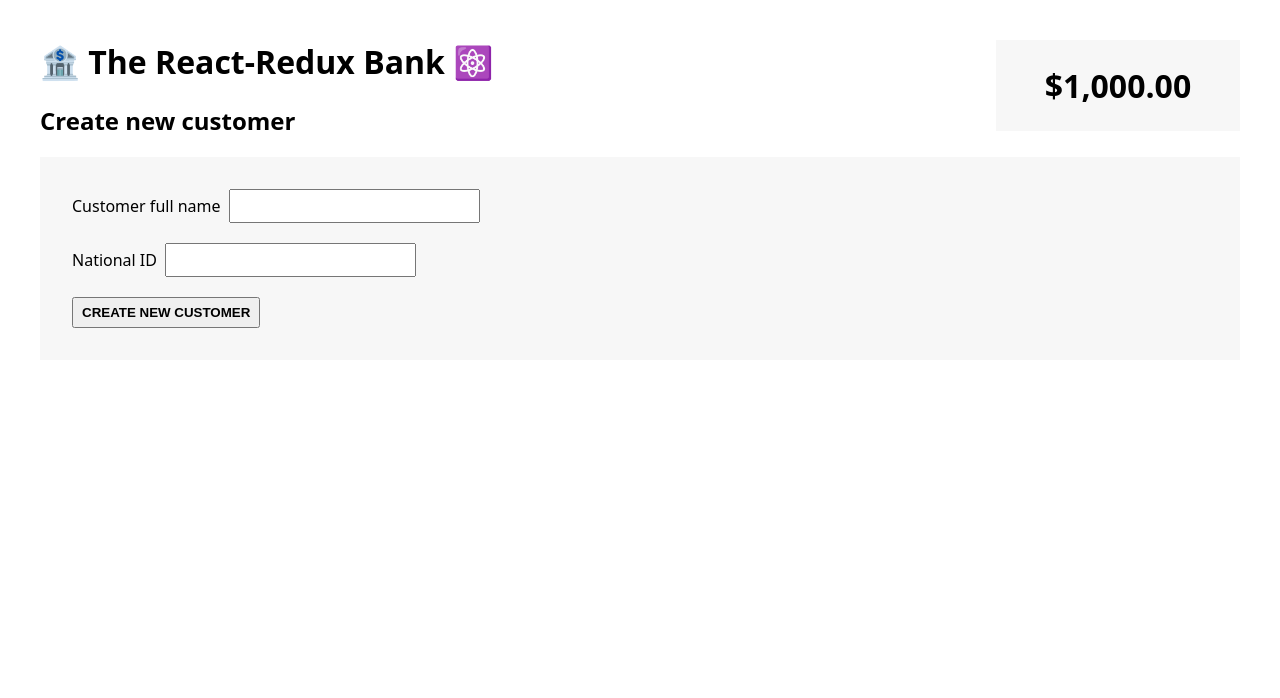
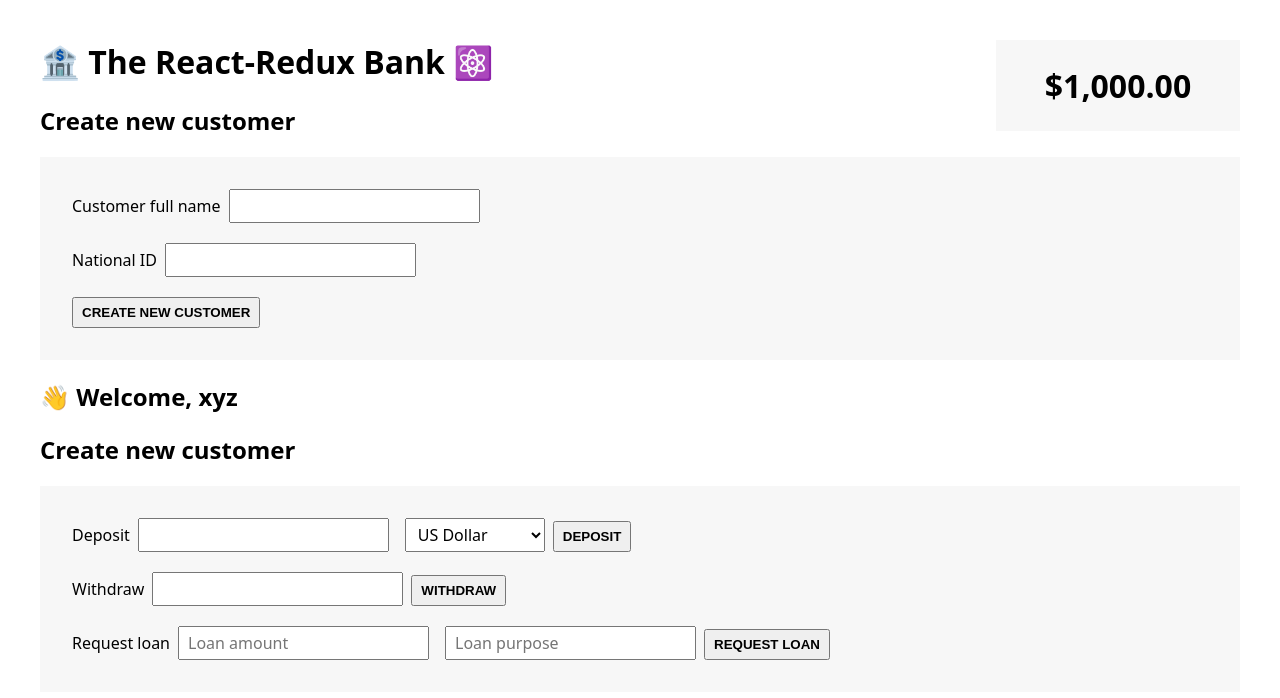
Before and after one commit to Marshal10/React-Redux-Bank-App, a React (Create React App) app: page / in a window 1280 px wide. Shown: the top 698 px of the page. Built offline with nearby package versions, Linux system fonts and the light colour scheme.

Commit message:
Account operations component

```diff
--- a/src/App.js
+++ b/src/App.js
@@ -10,6 +10,8 @@ function App() {
     <div>
       <h1>🏦 The React-Redux Bank ⚛️</h1>
       <CreateCustomer />
+      <Customer />
+      <AccountOperations />
       <BalanceDisplay />
     </div>
   );
@@ -34,6 +36,41 @@ function CreateCustomer() {
   );
 }
 
+function Customer() {
+  return <h2>👋 Welcome, xyz</h2>;
+}
+
+function AccountOperations() {
+  return (
+    <div>
+      <h2>Create new customer</h2>
+      <div className="inputs">
+        <div>
+          <label htmlFor="deposit">Deposit</label>
+          <input type="number" id="deposit" />
+          <select>
+            <option value="USD">US Dollar</option>
+            <option value="EUR">Euro</option>
+            <option value="GBP">British Pound</option>
+          </select>
+          <button>Deposit</button>
+        </div>
+        <div>
+          <label htmlFor="withdraw">Withdraw</label>
+          <input type="number" id="withdraw" />
+          <button>Withdraw</button>
+        </div>
+        <div>
+          <label htmlFor="loan">Request loan</label>
+          <input type="number" id="loan" placeholder="Loan amount" />
+          <input type="text" placeholder="Loan purpose" />
+          <button>Request Loan</button>
+        </div>
+      </div>
+    </div>
+  );
+}
+
 function BalanceDisplay() {
   return <div className="balance">{formatCurrency(1000)}</div>;
 }
```
